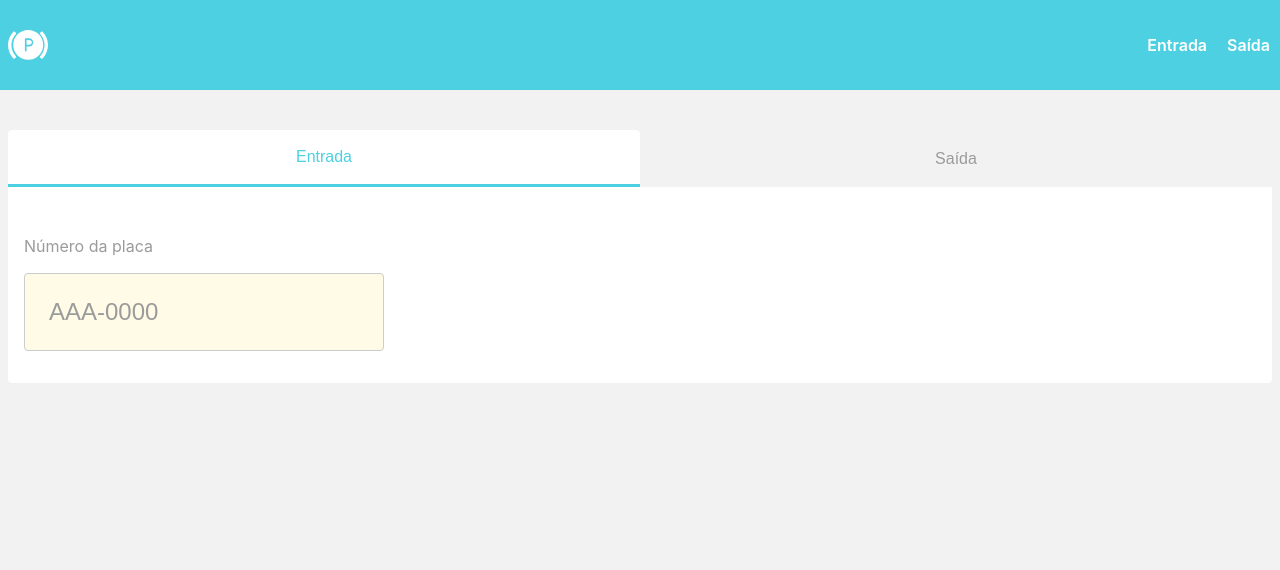
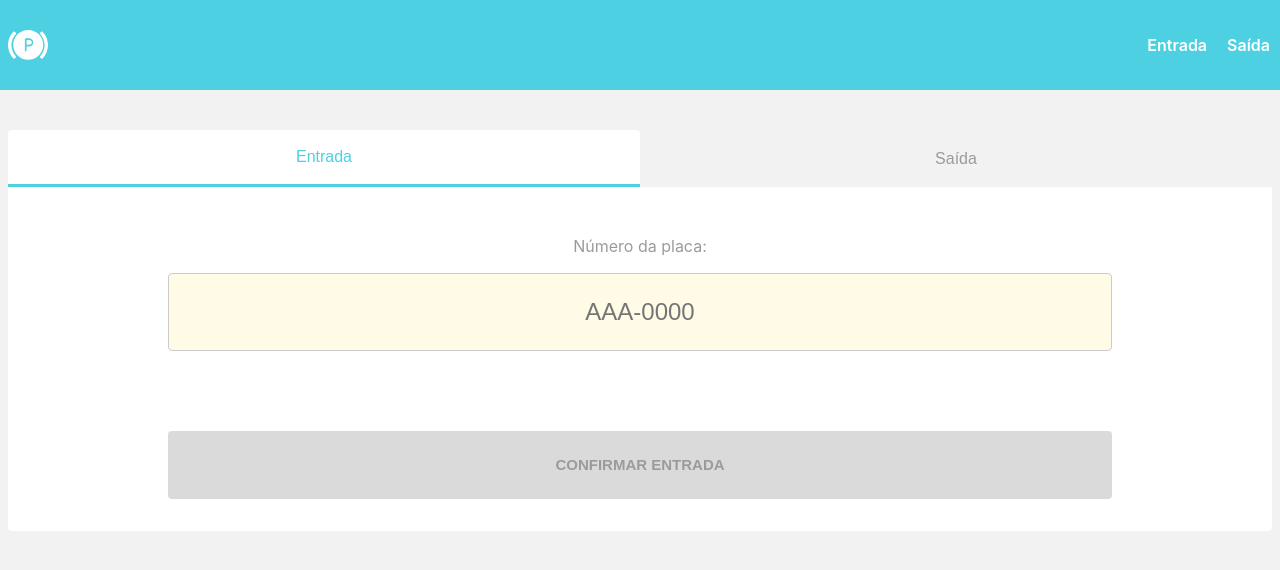
Before and after one commit to ericoBandeira/parking-challenge, a React (Create React App) app: page / in a window 1280 px wide. Shown: the top 570 px of the page. Built offline with nearby package versions, Linux system fonts and the light colour scheme.

Commit message:
Terminando página de entrada e fazendo alguns componentes

```diff
--- /dev/null
+++ b/src/components/Buttons/Buttons.tsx
@@ -0,0 +1,20 @@
+import * as Styles from "./styles";
+
+interface buttonProps {
+  children: string;
+  purple: boolean;
+  outline: boolean;
+  disabled: boolean;
+}
+
+export function Buttons({ children, purple, outline, disabled }: buttonProps) {
+  return (
+    <Styles.ButtonContainer
+      purple={purple}
+      disabled={disabled}
+      outline={outline}
+    >
+      {children}
+    </Styles.ButtonContainer>
+  );
+}
--- /dev/null
+++ b/src/components/Buttons/styles.ts
@@ -0,0 +1,37 @@
+import styled from "styled-components";
+import { colors, radius } from "../../styles/global";
+
+interface buttonProps {
+  purple: boolean;
+  outline: boolean;
+  disabled: boolean;
+}
+
+export const ButtonContainer = styled.button<buttonProps>`
+  margin-top: 5rem;
+  padding: 1.5rem 0;
+  width: 100%;
+  cursor: ${({ disabled }) => (disabled ? "not-allowed" : "pointer")};
+
+  font-style: normal;
+  font-weight: 600;
+  font-size: 15px;
+  line-height: 20px;
+  text-align: center;
+  text-transform: uppercase;
+  border-radius: ${radius.sizeSm};
+
+  color: ${({ disabled, outline }) =>
+    outline ? colors.purple : disabled ? colors.grey : colors.white};
+  background: ${({ disabled, purple, outline }) =>
+    outline
+      ? colors.white
+      : disabled
+      ? colors.blocked
+      : purple
+      ? colors.purple
+      : colors.green};
+  border: ${({ outline }) => (outline ? `2px solid ${colors.purple}` : "none")};
+`;
+
+// ${({ open }) => (open ? "rotate(45deg)" : "rotate(0)")}
--- a/src/components/Entrance/Entrance.tsx
+++ b/src/components/Entrance/Entrance.tsx
@@ -1,10 +1,28 @@
+import { useState } from "react";
+import { Buttons } from "../Buttons/Buttons";
+import { InfoBox } from "../InfoBox/InfoBox";
+import { PlateInput } from "../PlateInput/PlateInput";
 import * as Styles from "./styles";
 
 export function Entrance() {
+  const [entracePlate, setEntrancePlate] = useState("");
+  const [exclamation, setExclamation] = useState(false);
+
   return (
     <Styles.ContainerEntrance>
-      <Styles.EntranceInputText>Número da placa</Styles.EntranceInputText>
-      <Styles.EntranceInput placeholder="AAA-0000"></Styles.EntranceInput>
+      <PlateInput
+        setEntrancePlate={setEntrancePlate}
+        setExclamation={setExclamation}
+        entracePlate={entracePlate}
+      />
+      {!exclamation && entracePlate.length === 8 ? (
+        <InfoBox information={exclamation}>
+          Por favor, insira uma placa válida!
+        </InfoBox>
+      ) : null}
+      <Buttons purple={false} disabled={!exclamation} outline={false}>
+        Confirmar Entrada
+      </Buttons>
     </Styles.ContainerEntrance>
   );
 }
--- a/src/components/Entrance/styles.ts
+++ b/src/components/Entrance/styles.ts
@@ -1,36 +1,12 @@
 import styled from "styled-components";
-import { colors, fonts, radius } from "../../styles/global";
+import { colors, radius } from "../../styles/global";
 
 export const ContainerEntrance = styled.div`
-  padding: 2rem 1rem;
+  padding: 2rem 10rem;
   background: ${colors.white};
   border-radius: 0px 0px ${radius.sizeSm} ${radius.sizeSm};
-`;
-
-export const EntranceInputText = styled.p`
-  text-align: left !important;
-  font-style: normal;
-  font-weight: normal;
-  font-size: 16px;
-  line-height: 22px;
-
   text-align: center;
-
-  color: #9b9b9b;
-`;
-
-export const EntranceInput = styled.input`
-  background: #fffbe6;
-  border: 1px solid #cccccc;
-  box-sizing: border-box;
-  border-radius: ${radius.sizeSm};
-  outline: 0;
-  padding: 1.5rem 1.5rem;
-  color: ${colors.black};
-  font-size: ${fonts.sizelg};
-
-  ::placeholder {
-    color: ${colors.grey};
-    font-size: ${fonts.sizelg};
+  @media (max-width: 768px) {
+    padding: 2rem 1rem;
   }
 `;
--- /dev/null
+++ b/src/components/InfoBox/InfoBox.tsx
@@ -0,0 +1,17 @@
+import { useState } from "react";
+import * as Styles from "./styles";
+import { ReactComponent as RedInformation } from "../../assets/ic_exclamation-mark.svg";
+
+interface informationProps {
+  information: boolean;
+  children?: string;
+}
+
+export function InfoBox({ information, children }: informationProps) {
+  return (
+    <Styles.informationContainer info={information}>
+      {information ? null : <RedInformation />}
+      {children}
+    </Styles.informationContainer>
+  );
+}
--- /dev/null
+++ b/src/components/InfoBox/styles.ts
@@ -0,0 +1,16 @@
+import styled from "styled-components";
+import { colors, radius } from "../../styles/global";
+
+export const informationContainer = styled.div<{ info: boolean }>`
+  display: flex;
+  margin-top: 1rem;
+  width: 100%;
+  background: ${({ info }) =>
+    info ? "rgba(50, 182, 140, 0.15)" : "rgba(255, 23, 68, 0.15)"};
+  border-radius: ${radius.sizeSm};
+  align-items: center;
+  color: grey;
+  svg {
+    padding: 1rem 1rem 1rem 0.5rem;
+  }
+`;
--- /dev/null
+++ b/src/components/PlateInput/PlateInput.tsx
@@ -0,0 +1,43 @@
+import React from "react";
+import * as Styles from "./styles";
+
+interface inputProps {
+  setEntrancePlate: React.Dispatch<React.SetStateAction<string>>;
+  setExclamation: React.Dispatch<React.SetStateAction<boolean>>;
+  entracePlate: string;
+}
+
+export function PlateInput({
+  entracePlate,
+  setEntrancePlate,
+  setExclamation,
+}: inputProps) {
+  const maskCEP = (value: string) => {
+    var regexPlate = "[A-Z]{3}[0-9][0-9A-Z][0-9]{2}";
+    setEntrancePlate(
+      value
+        .replace(/[^\w]*/g, "")
+        .replace(/(\w{3})(\w)/, "$1-$2")
+        .replace(/(-\w{4})(\w)/, "$1")
+    );
+    if (value.replace("-", "").match(regexPlate)?.length === 1) {
+      setExclamation(true);
+    } else {
+      setExclamation(false);
+    }
+  };
+
+  return (
+    <>
+      <Styles.EntranceInputText>Número da placa:</Styles.EntranceInputText>
+      <Styles.EntranceInput
+        value={entracePlate}
+        placeholder="AAA-0000"
+        maxLength={8}
+        onChange={(e) => {
+          maskCEP(e.target.value.toUpperCase());
+        }}
+      />
+    </>
+  );
+}
--- /dev/null
+++ b/src/components/PlateInput/styles.ts
@@ -0,0 +1,30 @@
+import styled from "styled-components";
+import { colors, radius, fonts } from "../../styles/global";
+
+export const EntranceInputText = styled.p`
+  font-style: normal;
+  font-weight: normal;
+  font-size: 16px;
+  line-height: 22px;
+
+  text-align: center;
+
+  color: ${colors.grey};
+
+  @media (max-width: 768px) {
+    text-align: left !important;
+  }
+`;
+
+export const EntranceInput = styled.input`
+  text-align: center;
+  width: 100%;
+  background: ${colors.yellowLight};
+  border: 1px solid ${colors.greyInput};
+  box-sizing: border-box;
+  border-radius: ${radius.sizeSm};
+  outline: 0;
+  padding: 1.5rem 4rem;
+  color: ${colors.black};
+  font-size: ${fonts.sizelg};
+`;
--- a/src/styles/global.ts
+++ b/src/styles/global.ts
@@ -9,8 +9,10 @@ export const colors = {
   white: "#FFFFFF",
   background: "#F2F2F2",
   grey: "#9B9B9B",
+  greyInput: "#cccccc",
   redInformation: "#FF1744",
   redText: "#FF0068",
+  blocked: "#DADADA",
 };
 
 export const fonts = {
```
Also changed, not shown: public/manifest.json, src/assets/ic_exclamation-mark.svg (added).
